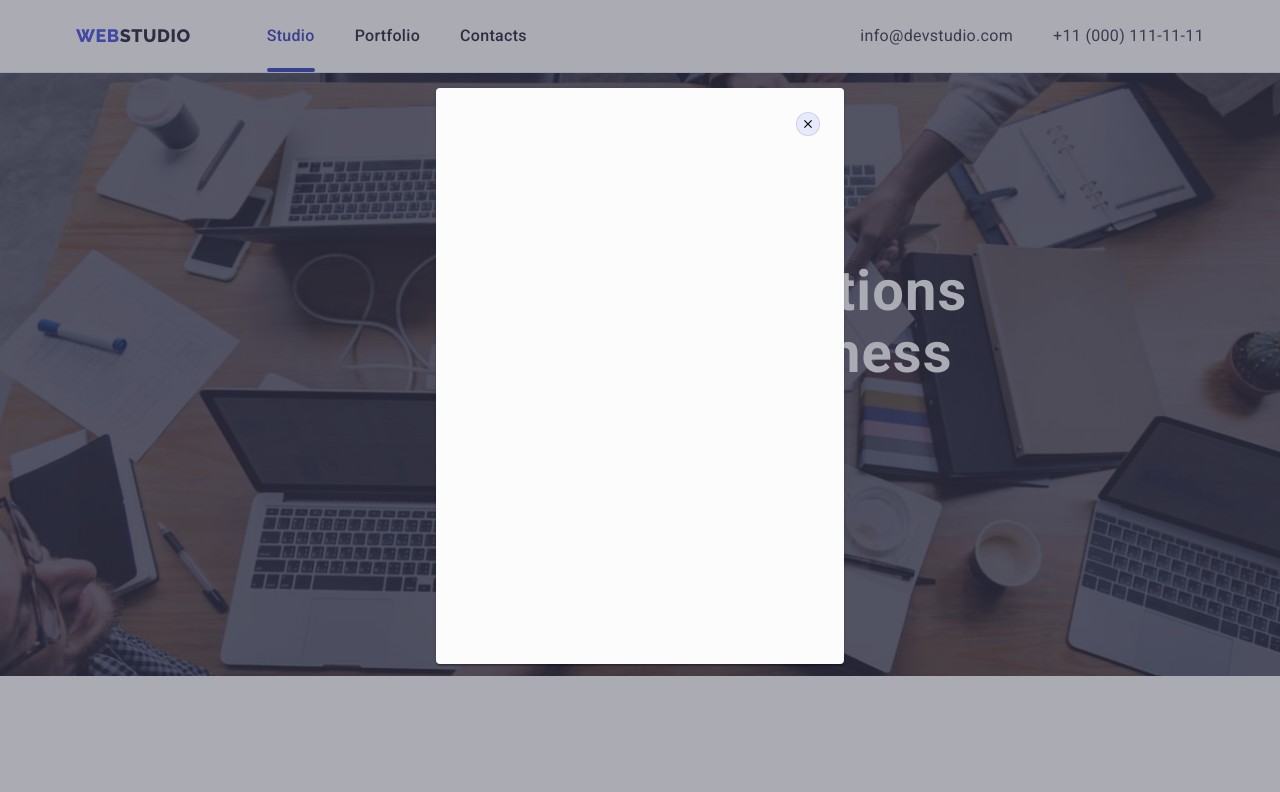
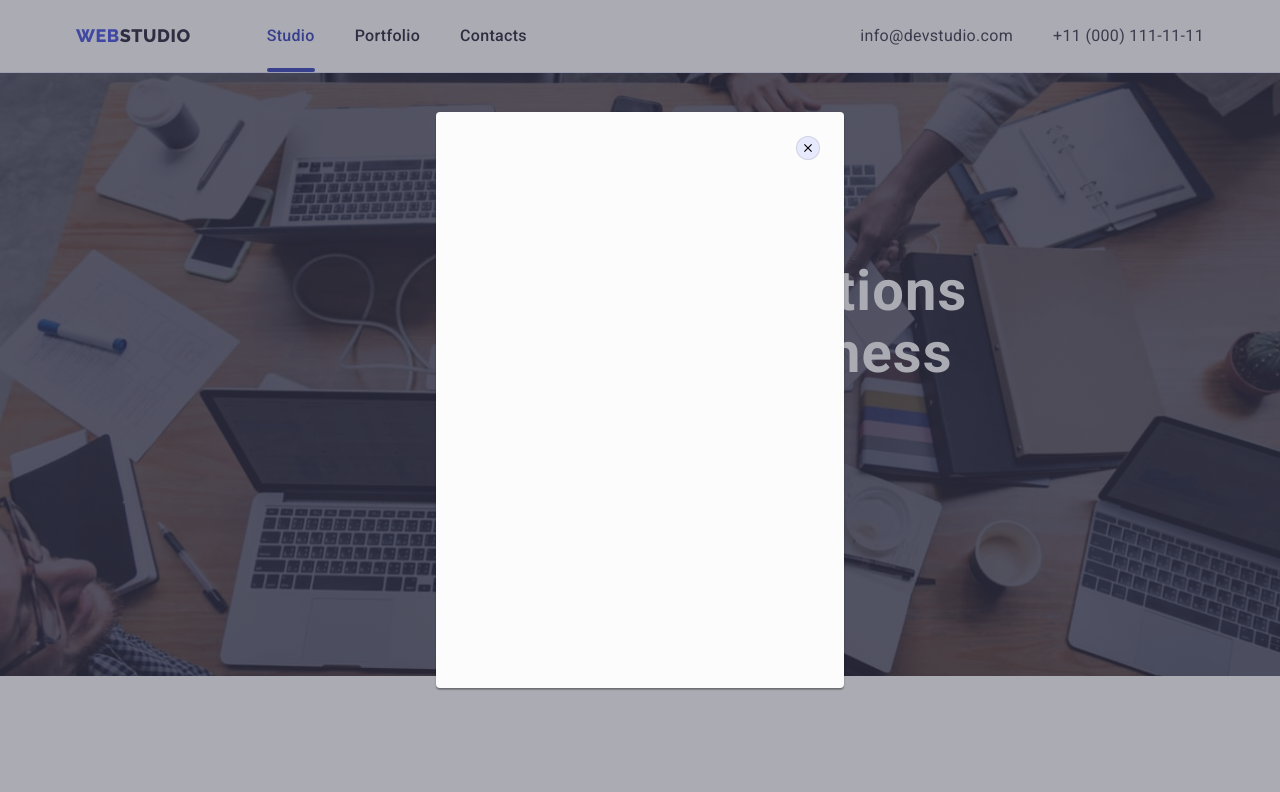
Before and after one commit to evgenyaroviy/goit-markup-hw-05, a plain HTML site: page index.html in a window 1280 px wide. Both pictures are taken after a click on the button "Order Service". Shown: the top 792 px of the page. Drawn offline with nearby package versions, Linux system fonts and the light colour scheme.

Commit message:
Update styles.css

```diff
--- a/css/styles.css
+++ b/css/styles.css
@@ -349,10 +349,10 @@ img {
 
 .modal {
   position: absolute;
-  top: 88px;
+  top: 50%;
   left: 50%;
 
-  transform: translate(-50%);
+  transform: translate(-50%, -50%);
 
   width: 408px;
   height: 576px;
```
